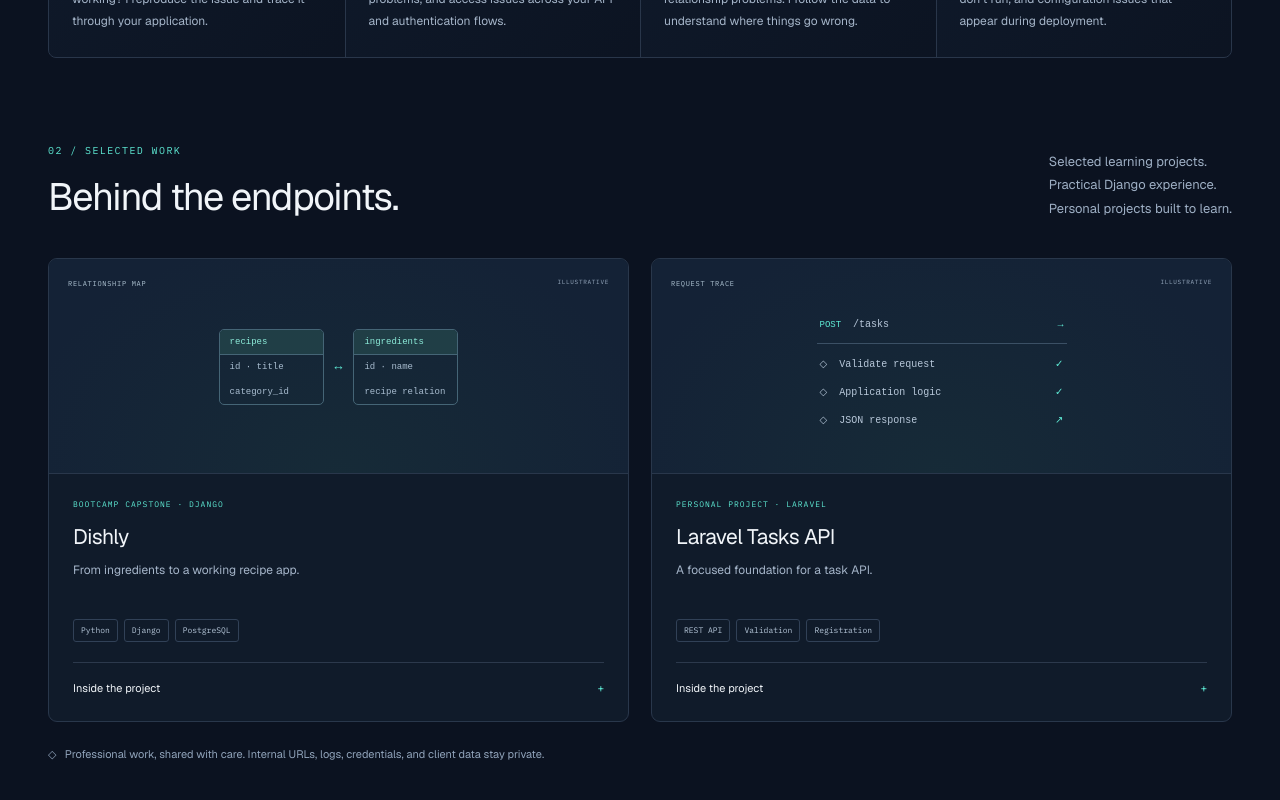
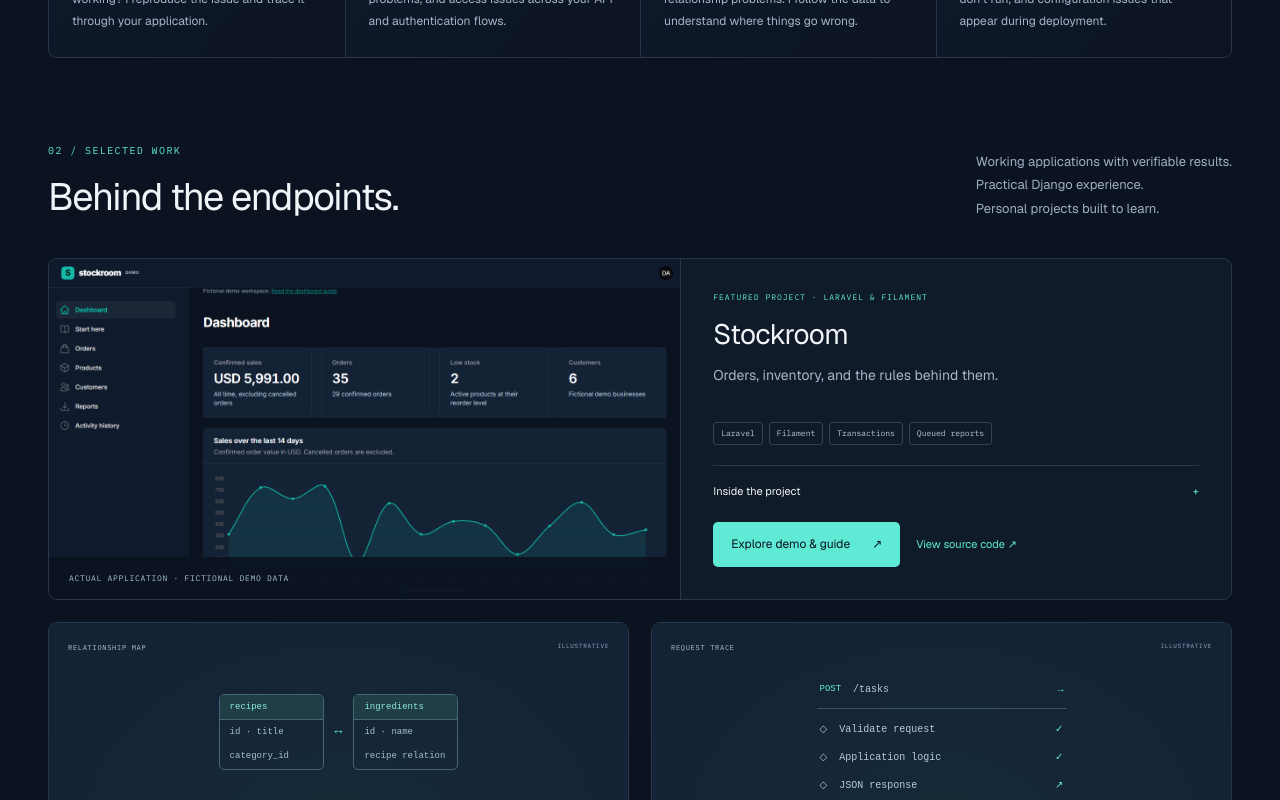
Before and after one commit to Abdulrhman-yaghi/abdulrhman-portfolio, a React (Vite) app: page / in a window 1280 px wide. Shown: the part 1249-2049 px from the top of the page. Built offline with nearby package versions, Linux system fonts and the light colour scheme.

Commit message:
Feature Stockroom dashboard with guided demo and source links

```diff
--- a/src/App.css
+++ b/src/App.css
@@ -1371,3 +1371,77 @@ dd {
     display: block;
   }
 }
+.featured-project {
+  grid-column: 1/-1;
+  display: grid;
+  grid-template-columns: 1.15fr 1fr;
+}
+.featured-project .project-body {
+  padding: 32px;
+}
+.featured-project .project-visual {
+  height: 100%;
+  min-height: 340px;
+  border-bottom: 0;
+  border-right: 1px solid #29374b;
+}
+.stockroom-preview {
+  padding: 0;
+  position: relative;
+  overflow: hidden;
+}
+.stockroom-preview img {
+  display: block;
+  width: 100%;
+  height: 100%;
+  position: absolute;
+  object-fit: cover;
+  object-position: top left;
+}
+.stockroom-preview > span {
+  position: absolute;
+  bottom: 0;
+  left: 0;
+  right: 0;
+  background: #0b1220ed;
+  padding: 15px 20px;
+  font-family: "IBM Plex Mono", monospace;
+  font-size: 8px;
+  color: #a7c4d5;
+  letter-spacing: 0.7px;
+}
+.project-demo {
+  margin-top: 22px;
+}
+.featured-project h3 {
+  font-size: 28px;
+}
+.featured-project .project-body > p {
+  font-size: 14px;
+}
+.featured-project .project-source {
+  display: inline-block;
+  margin-left: 16px;
+  font-size: 11px;
+}
+@media (max-width: 760px) {
+  .featured-project {
+    grid-template-columns: 1fr;
+  }
+  .featured-project .project-visual {
+    height: 260px;
+    min-height: 0;
+    border-right: 0;
+    border-bottom: 1px solid #29374b;
+  }
+  .featured-project .project-body {
+    padding: 24px;
+  }
+  .featured-project .project-source {
+    margin-left: 0;
+    display: block;
+  }
+  .stockroom-preview img {
+    height: auto;
+  }
+}
--- a/src/App.tsx
+++ b/src/App.tsx
@@ -3,6 +3,18 @@ import { profile } from "./config";
 import "./App.css";
 const Arrow = () => <span aria-hidden="true">↗</span>;
 const projects = [
+  {
+    id: "stockroom",
+    title: "Stockroom",
+    type: "FEATURED PROJECT · LARAVEL & FILAMENT",
+    subtitle: "Orders, inventory, and the rules behind them.",
+    goal: "Build an operations dashboard that keeps orders and inventory consistent and makes reporting easy to follow.",
+    contribution:
+      "Built product and customer management, transactional ordering, stock adjustments, role-based permissions, activity history, and private queued CSV reports. Includes a guided preview and a recorded walkthrough.",
+    verification:
+      "20 PHP tests and four browser tests passed locally. Checks cover rollback, cancellation restoring stock once, report ownership, and two processes competing for the last unit in SQLite. The hosted preview is a guide and video; the full application runs locally.",
+    tags: ["Laravel", "Filament", "Transactions", "Queued reports"],
+  },
   {
     id: "dishly",
     title: "Dishly",
@@ -29,6 +41,17 @@ const projects = [
   },
 ] as const;
 function ProjectVisual({ id }: { id: string }) {
+  if (id === "stockroom")
+    return (
+      <div className="project-visual stockroom-preview">
+        <img
+          src={`${import.meta.env.BASE_URL}stockroom-dashboard.png`}
+          alt="Actual Stockroom dashboard with order metrics, low stock, and sales reporting"
+          loading="lazy"
+        />
+        <span>ACTUAL APPLICATION · FICTIONAL DEMO DATA</span>
+      </div>
+    );
   return (
     <div
       className="project-visual"
@@ -311,7 +334,7 @@ function App() {
               <h2>Behind the endpoints.</h2>
             </div>
             <p>
-              Selected learning projects.
+              Working applications with verifiable results.
               <br />
               Practical Django experience.
               <br />
@@ -320,7 +343,10 @@ function App() {
           </div>
           <div className="projects-grid">
             {projects.map((p) => (
-              <article className="project" key={p.id}>
+              <article
+                className={`project ${p.id === "stockroom" ? "featured-project" : ""}`}
+                key={p.id}
+              >
                 <ProjectVisual id={p.id} />
                 <div className="project-body">
                   <div className="project-type">{p.type}</div>
@@ -344,9 +370,17 @@ function App() {
                       <dd>{p.verification}</dd>
                     </dl>
                   </details>
+                  {p.id === "stockroom" && (
+                    <a
+                      className="button primary project-demo"
+                      href={profile.stockroomPreview}
+                    >
+                      Explore demo & guide <Arrow />
+                    </a>
+                  )}
                   {profile.projects[p.id] && (
                     <a className="project-source" href={profile.projects[p.id]}>
-                      View project <Arrow />
+                      View source code <Arrow />
                     </a>
                   )}
                 </div>
--- a/src/config.ts
+++ b/src/config.ts
@@ -5,5 +5,10 @@ export const profile = {
   github: "",
   upwork: "",
   mostaqel: "",
-  projects: { dishly: "", tasks: "" },
+  projects: {
+    stockroom: "https://github.com/Abdulrhman-yaghi/stockroom",
+    dishly: "",
+    tasks: "",
+  },
+  stockroomPreview: "https://abdulrhman-yaghi.github.io/stockroom/",
 };
```
Also changed, not shown: public/stockroom-dashboard.png (added), 1 other file (tests, documents, lock files or other folders).
